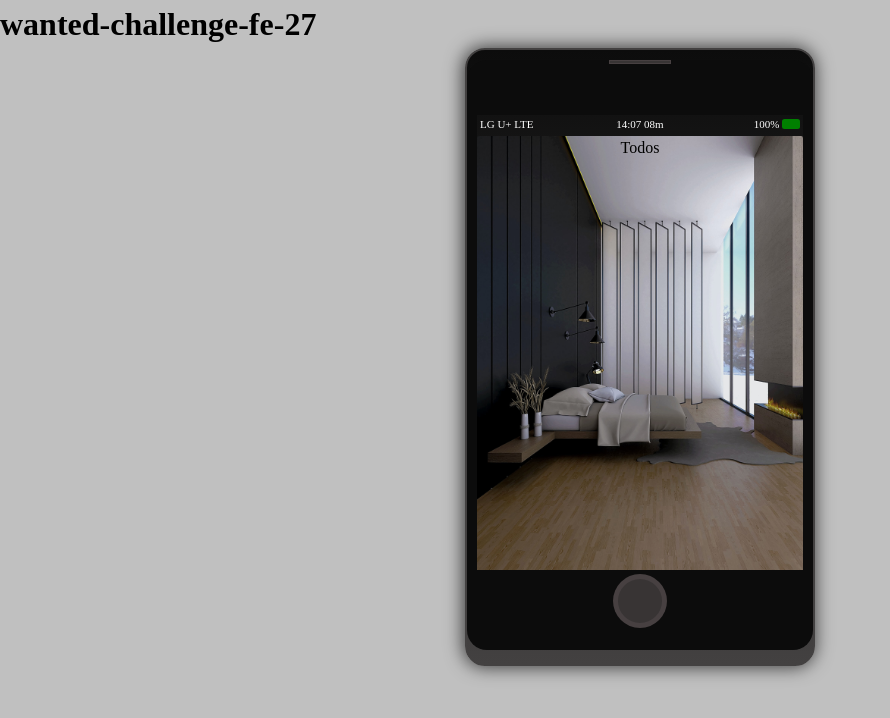
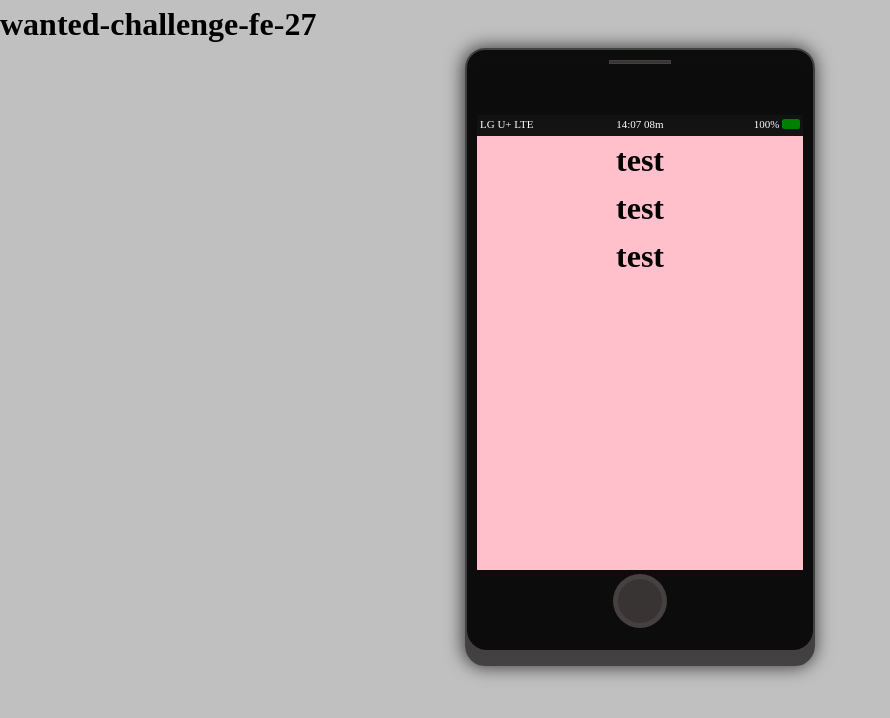
Before and after one commit to jeongbaebang/project-smartphone-react, a React (Vite) app: page /todos in a window 1280 px wide. Shown: the top 718 px of the page, without its empty margins (0-890 px from the left). Built offline with nearby package versions, Linux system fonts and the light colour scheme.

Commit message:
update: 디바이스 스크린 최대높이 지정

```diff
--- a/src/components/Screen/Main.tsx
+++ b/src/components/Screen/Main.tsx
@@ -17,6 +17,7 @@ export const ScreenMain = () => {
 const Container = styled.div`
   width: 100%;
   height: 100%;
+  max-height: 434px; // screenHeight - screenBorderTop - screenTopHeight
   border-radius: 2px;
   background-size: cover;
   background-image: url('/images/bg00.jpg');
--- a/src/pages/Todos.tsx
+++ b/src/pages/Todos.tsx
@@ -1,5 +1,22 @@
+import styled from 'styled-components';
+
 const Todos = () => {
-  return <div>Todos</div>;
+  return (
+    <Container>
+      <h1>test</h1>
+      <h1>test</h1>
+      <h1>test</h1>
+    </Container>
+  );
 };
 
+const Container = styled.div`
+  display: flex;
+  flex-direction: column;
+  overflow-x: scroll;
+  width: 100%;
+  height: 100%;
+  background-color: pink;
+`;
+
 export default Todos;
```
